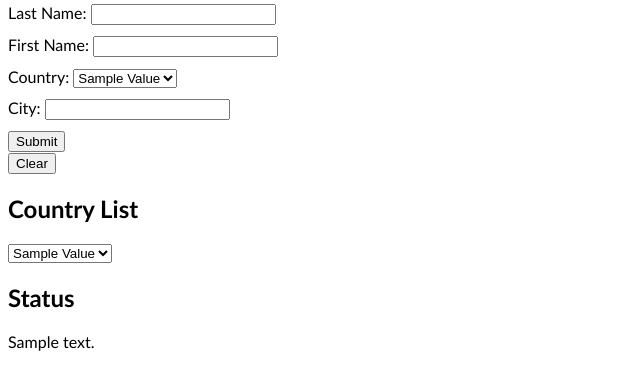
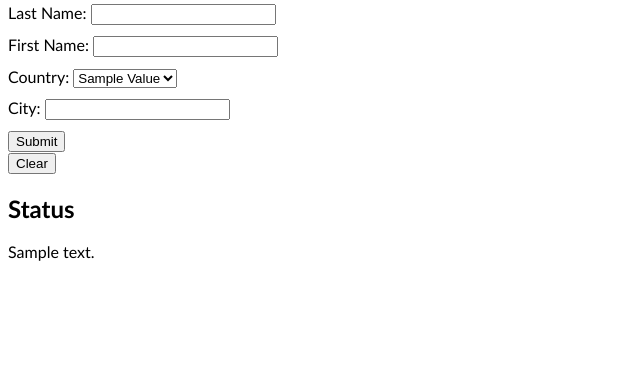
Before and after one commit to ahilbers/calendar, a Flask app: template schedules/frontend/templates/home.html in a window 1280 px wide. Shown: the part 245-635 px from the top of the page, without its empty margins (0-640 px from the left). Run offline with Flask 3, Linux system fonts and the light colour scheme; the template is opened without the code that fills it: most values are stand-ins (such as "Sample title", 1, 10 or a date in 2020).

```diff
--- a/schedules/frontend/templates/home.html
+++ b/schedules/frontend/templates/home.html
@@ -73,22 +73,16 @@
             <label style="display:block; margin-bottom:10px">
                 City: <input type="text" name="home_city">
             </label>
+
+            {# Submit button #}
             <button type="submit">Submit</button>
         </form>
+
+        {# Button to clear all people #}
         <form method="post">
             <input type="hidden" name="request_type" value={{ RequestType.CLEAR_ALL_PEOPLE }}>
             <button type="submit">Clear</button>
         </form>
-    </div>
-
-    {# Country list #}
-    <div>
-        <h2>Country List</h2>
-        <select id="country", name="country">
-          {% for c in objects.Country%}
-            <option value="{{ c.name }}">{{ c.value.replace("_", " ").title() }}</option>
-          {% endfor %}
-        </select>
     </div>
 
     {# Error messages #}
```
